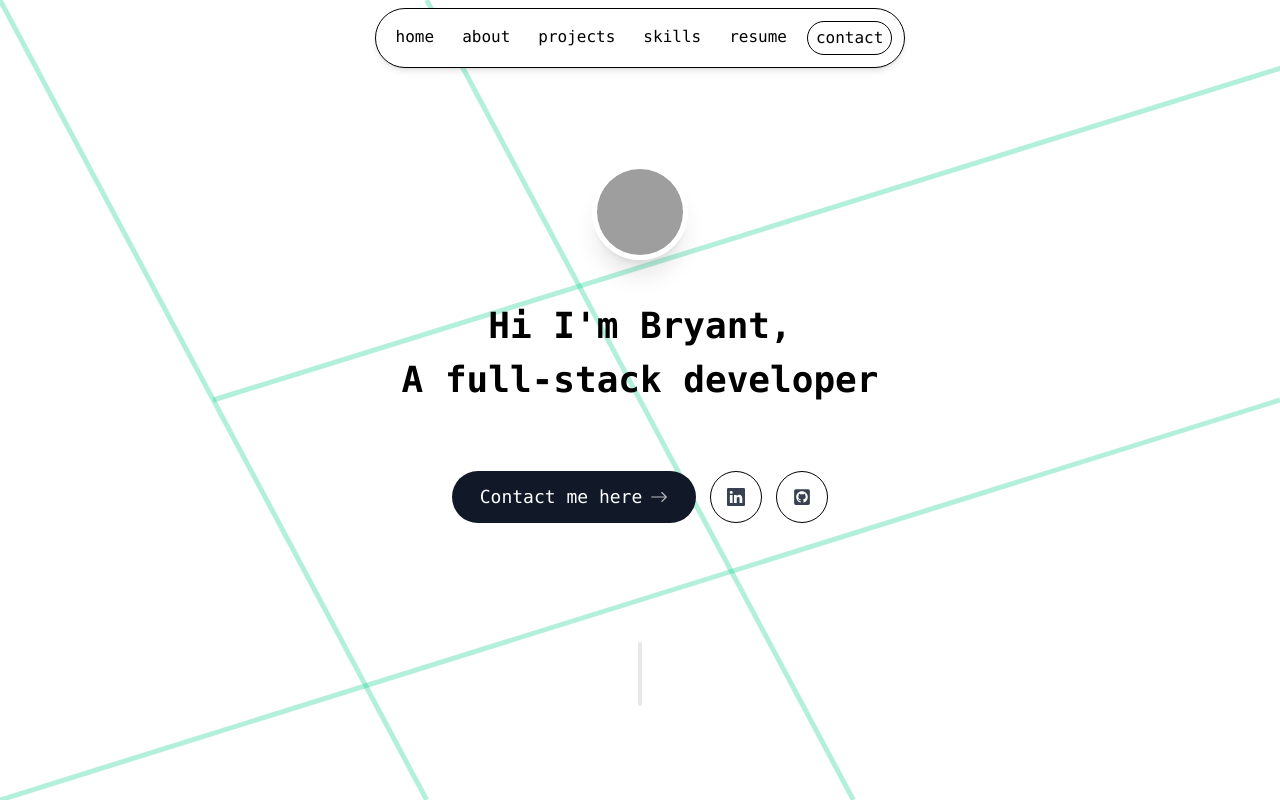
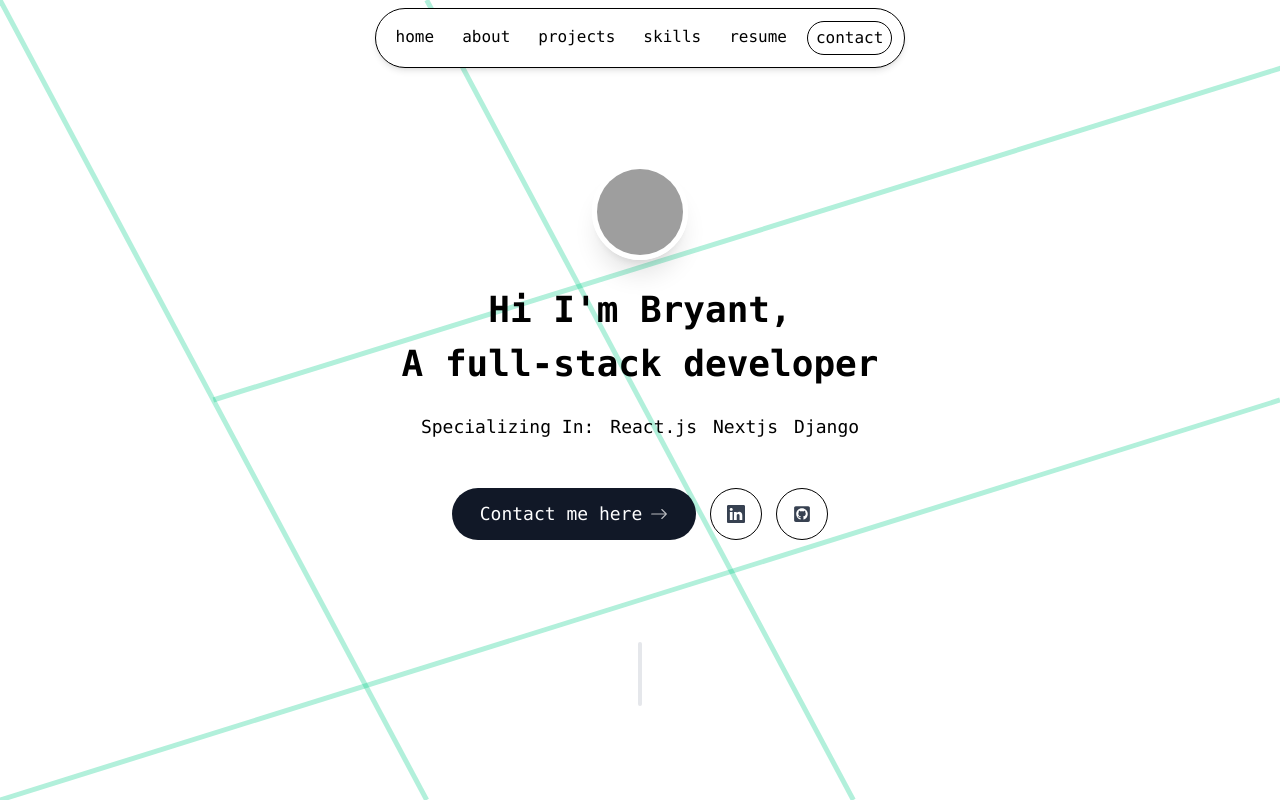
Before and after one commit to bhwong11/portfolio-2023, a Next.js app: page / in a window 1280 px wide. Shown: the top 802 px of the page. Built offline with nearby package versions, Linux system fonts and the light colour scheme; grey boxes are pictures that could not be loaded.

Commit message:
added highlighted skills

```diff
--- a/app/(components)/Header/index.tsx
+++ b/app/(components)/Header/index.tsx
@@ -9,6 +9,7 @@ import { links } from '@/app/lib/data';
 import SectionDivider from '@/app/(components)/SectionDivider'
 import AnimationBLock from '@/app/(components)/AnimationBlock';
 import { scrollToLink } from '@/app/lib/helpers';
+import { topSkills } from '@/app/lib/data';
 
 export default function Header() {
   const ref = useRef<HTMLDivElement>(null)
@@ -38,7 +39,7 @@ export default function Header() {
             />
           </motion.div>
           <motion.h1
-            className="mb-10 mt-4 px-4 text-2xl font-medium !leading-[1.5] sm:text-4xl text-center"
+            className=" mt-4 px-4 text-2xl font-medium !leading-[1.5] sm:text-4xl text-center"
             initial={{ opacity: 0, y: 100 }}
             animate={{ opacity: 1, y: 0 }}
           >
@@ -47,6 +48,26 @@ export default function Header() {
               <div>A full-stack developer</div>
             </span>
           </motion.h1>
+          <div className="flex flex-wrap justify-center mb-10 ">
+          <motion.div
+            className="mt-4 px-2 text-2xl text-lg"
+            initial={{ opacity: 0, y: 100 }}
+            animate={{ opacity: 1, y: 0 }}
+            transition={{ delay:.1 }}
+          >
+            Specializing In:
+          </motion.div>
+          {topSkills.map((skill,idx)=>(
+            <motion.div
+              className="mt-4 px-2 text-2xl text-lg"
+              initial={{ opacity: 0, y: 100 }}
+              animate={{ opacity: 1, y: 0 }}
+              transition={{ delay:(idx+1)*.2 }}
+            >
+              {skill}
+            </motion.div>
+          ))}
+          </div>
 
           <motion.div
             className="flex flex-col sm:flex-row items-center justify-center gap-3.5 px-4 text-lg font-medium"
--- a/app/lib/data/index.ts
+++ b/app/lib/data/index.ts
@@ -42,6 +42,12 @@ export const projectsData = [
   },
 ] as const;
 
+export const topSkills = [
+  'React.js',
+  'Nextjs',
+  'Django'
+]
+
 export const skillsData = [
 'React.js',
 'Redux',
```
